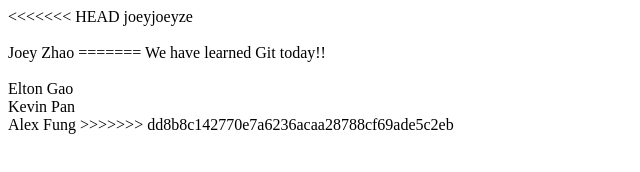
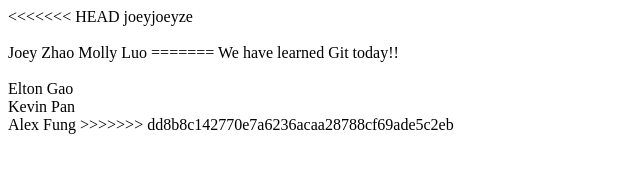
Before and after one commit to uwmobile/workshop_demo, a plain HTML site: page index.html in a window 1280 px wide. Shown: the whole page, without its empty margins (0-640 px from the left). Drawn offline with Linux system fonts and the light colour scheme.

Commit message:
Update index.html

```diff
--- a/index.html
+++ b/index.html
@@ -6,6 +6,7 @@
 	</head>
 	<body>
 	Joey Zhao
+	Molly Luo
 =======
 	We have learned Git today!!
 	<br></br>
```
